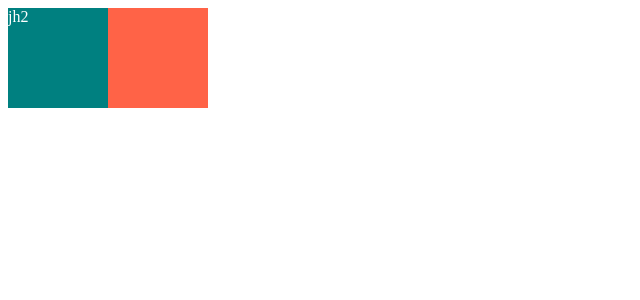
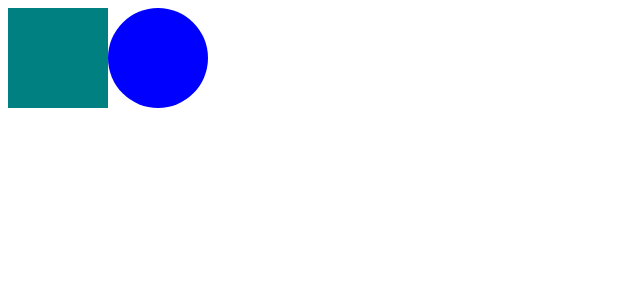
Before and after one commit to sorrynthx/react-study, a React (Create React App) app in the folder react-masterclass/: page / in a window 1280 px wide. Shown: the top 300 px of the page, without its empty margins (0-640 px from the left). Built offline with nearby package versions, Linux system fonts and the light colour scheme.

Commit message:
2022-04-13 마스터클래스 styled-components props 전달 및 확

```diff
--- a/react-masterclass/src/App.js
+++ b/react-masterclass/src/App.js
@@ -4,29 +4,21 @@
   display: flex;
 `;
 
-const BoxOne = styled.div`
-  background-color: teal;
+const Box = styled.div`
+  background-color: ${(props) => props.bgColor};
   width: 100px;
   height: 100px;
 `;
 
-const BoxTwo = styled.div`
-  background-color: tomato;
-  width: 100px;
-  height: 100px;
-`;
-
-const Text = styled.span`
-  color: white;
+const Circle = styled(Box)`
+  border-radius: 50px;
 `;
 
 function App() {
   return (
     <Father>
-      <BoxOne>
-        <Text>jh2</Text>
-      </BoxOne>
-      <BoxTwo />
+      <Box bgColor="teal" />
+      <Circle bgColor="blue" />
     </Father>
   );
 }
```
